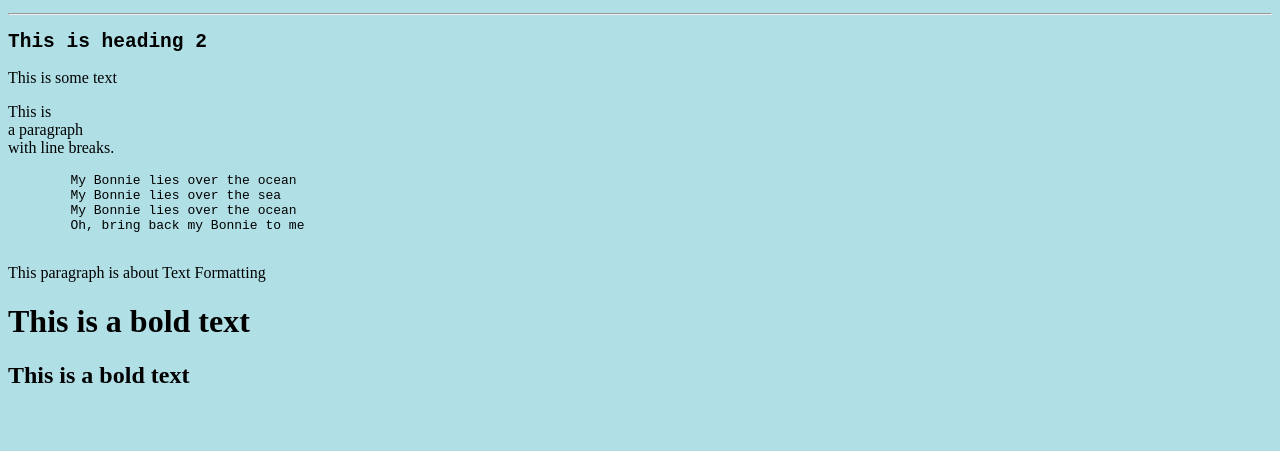
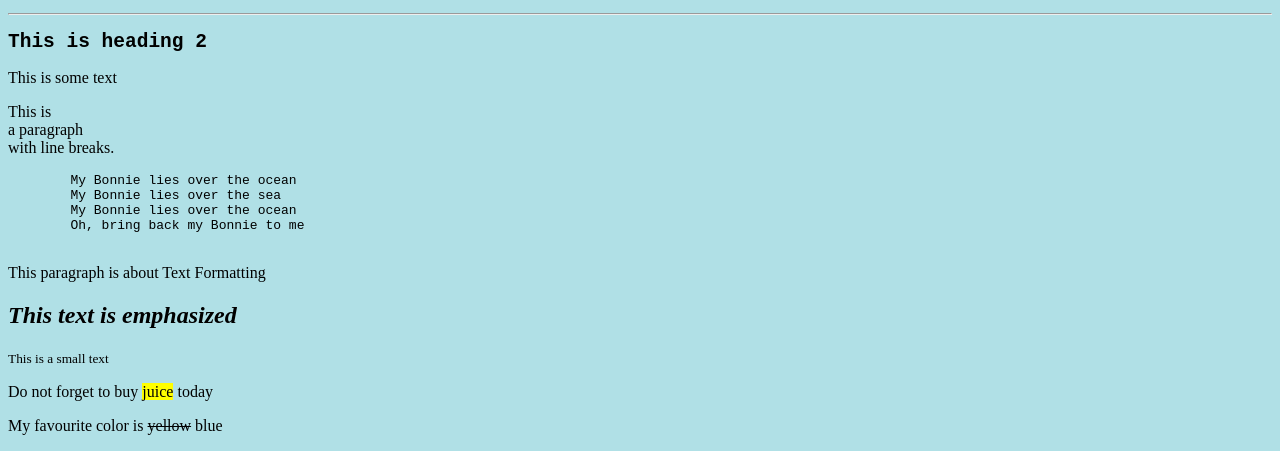
Before and after one commit to Amigo51/GitDemo, a plain HTML site: page index.html in a window 1280 px wide. Shown: the part 766-1217 px from the top of the page. Before the commit the page ends 1175 px from the top, so only its background shows below. Drawn offline with Linux system fonts and the light colour scheme.

Commit message:
lessons on formatting html

```diff
--- a/index.html
+++ b/index.html
@@ -53,8 +53,12 @@
     </pre>
 
     <p>This paragraph is about Text Formatting</p>
-    <h1>This is a bold text</h1>
-    <h2>This is a bold text</h2>
+    <h2><em>This text is emphasized</em></h2>
+    <small>This is a small text</small>
+
+    <p>Do not forget to buy <mark>juice</mark> today</p>
+    <p>My favourite color is <del>yellow</del> blue</p>
+
 
 
 </body>
```
